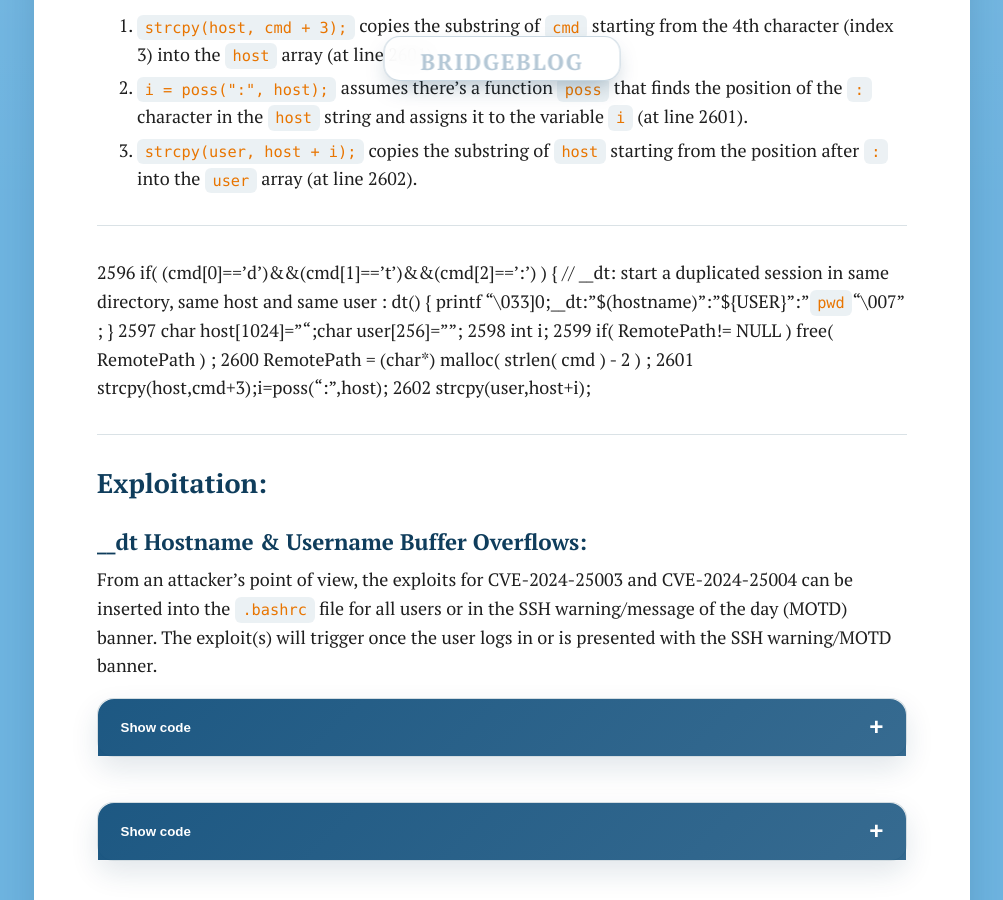
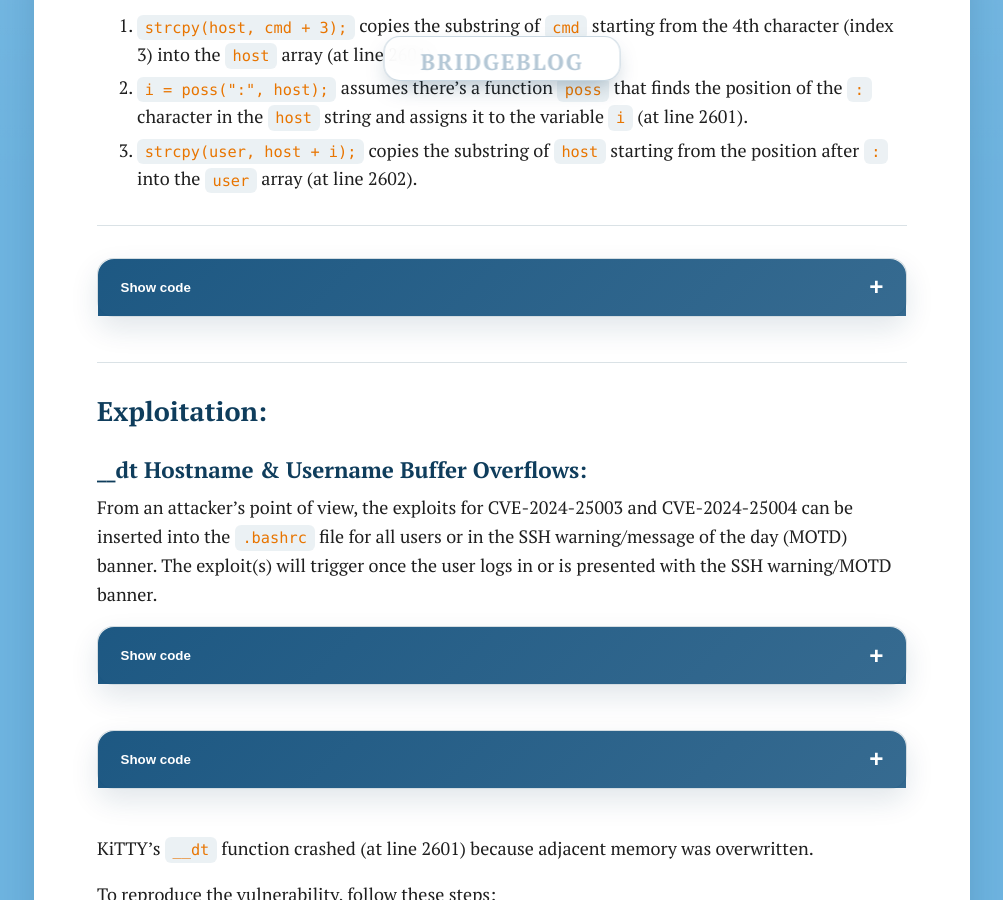
Before and after one commit to DEFCESCO/blog.defcesco.io, a Jekyll site: the page built from _posts/2024-02-07-CVE-2024-25003-CVE-2024-25004.md, in a window 1280 px wide and 900 px high, scrolled down 1888 px. Shown: the whole window, without its empty margins (138-1141 px from the left). Built offline with Jekyll 4.4.1, drawn with Linux system fonts in a browser that asks for light colours.

Commit message:
Fix improperly formatted code block in CVE-2024-25003 post

````diff
--- a/_posts/2024-02-07-CVE-2024-25003-CVE-2024-25004.md
+++ b/_posts/2024-02-07-CVE-2024-25003-CVE-2024-25004.md
@@ -46,13 +46,15 @@ Because `RemotePath` is created from a size calculated at runtime, `RemotePath`
 
 ---
 
+```c
 2596 if( (cmd[0]=='d')&&(cmd[1]=='t')&&(cmd[2]==':') ) { // __dt: start a duplicated session in same directory, same host and same user : dt() { printf "\033]0;__dt:"$(hostname)":"${USER}":"`pwd`"\007" ; }
- 2597       char host[1024]="";char user[256]="";
- 2598       int i;
- 2599       if( RemotePath!= NULL ) free( RemotePath ) ;
- 2600       RemotePath = (char*) malloc( strlen( cmd ) - 2 ) ;
- 2601       strcpy(host,cmd+3);i=poss(":",host);
- 2602       strcpy(user,host+i);
+2597       char host[1024]="";char user[256]="";
+2598       int i;
+2599       if( RemotePath!= NULL ) free( RemotePath ) ;
+2600       RemotePath = (char*) malloc( strlen( cmd ) - 2 ) ;
+2601       strcpy(host,cmd+3);i=poss(":",host);
+2602       strcpy(user,host+i);
+```
 
 ---
 
````
